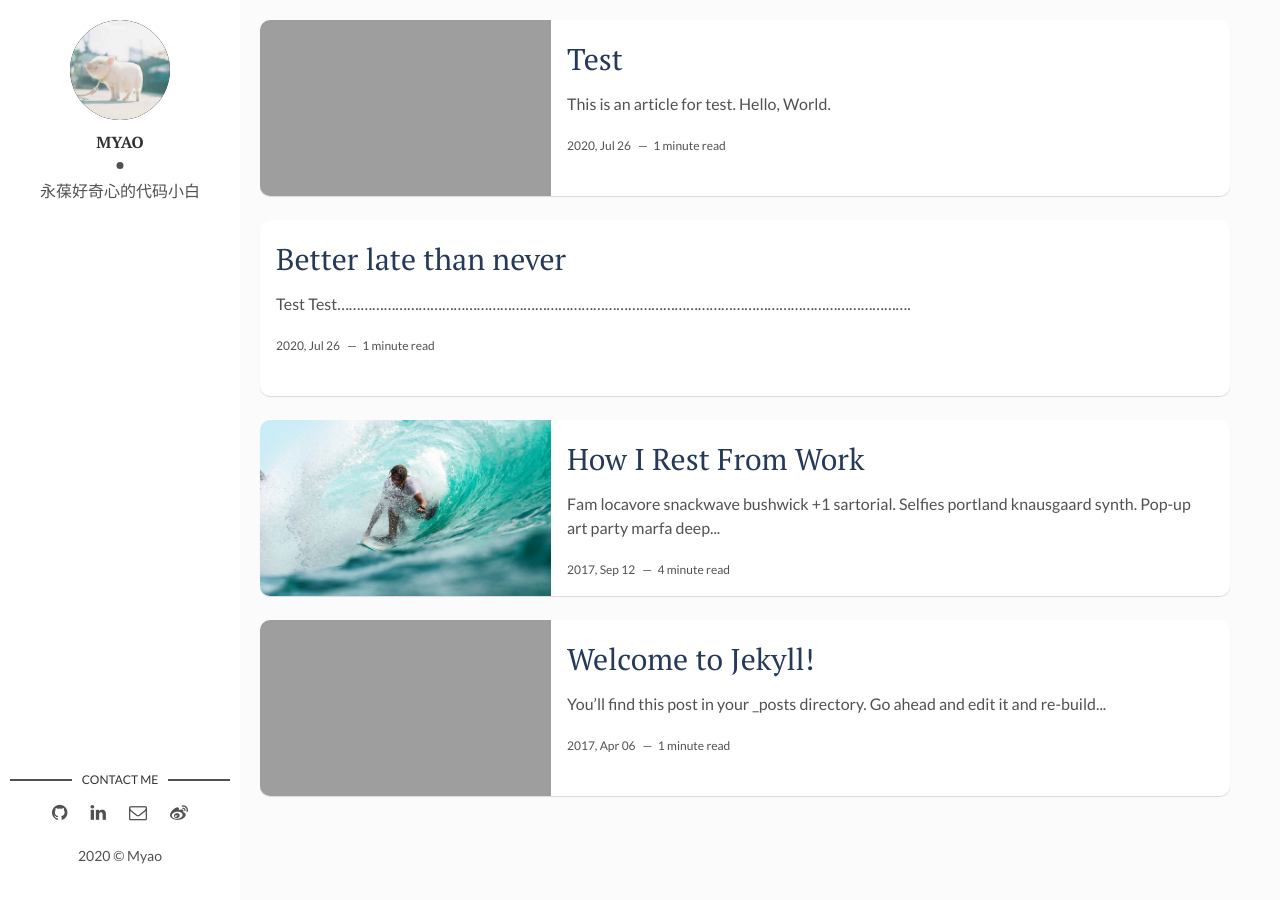
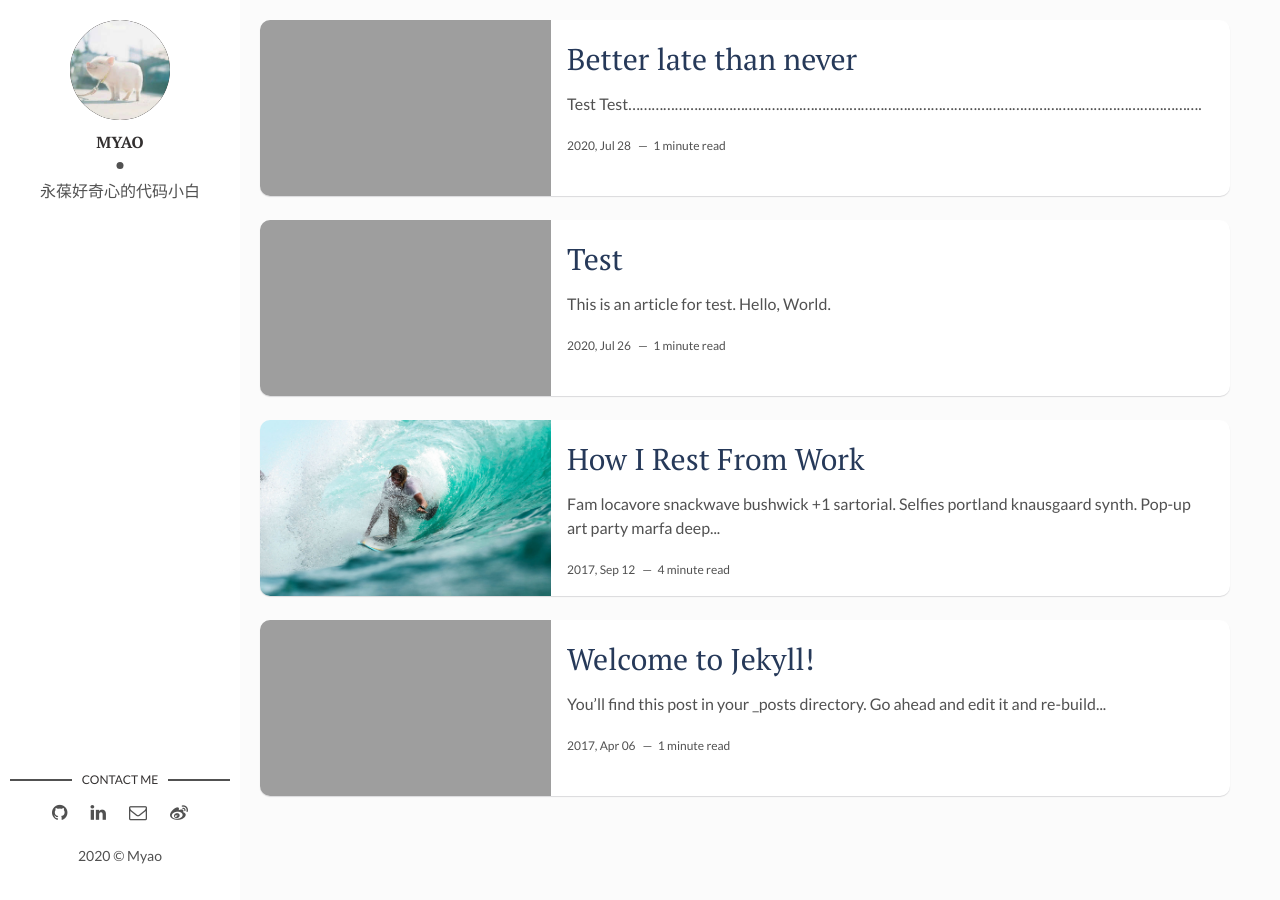
Before and after one commit to iammyao/iammyao.github.io, a Jekyll site: the page built from index.html, in a window 1280 px wide. Built offline with Jekyll 4.4.1, drawn with Linux system fonts in a browser that asks for light colours; the list of posts is cut into pages by our own code.

Commit message:
Update 2020-07-26-better-late-than-never.markdown

```diff
--- a/_posts/2020-07-26-better-late-than-never.markdown
+++ b/_posts/2020-07-26-better-late-than-never.markdown
@@ -1,9 +1,9 @@
 ---
 layout: post
 title: Better late than never
-date: 2020-07-26 13:32:20 +0300
+date: 2020-07-28 13:32:20 +0300
 description: You’ll find this post in your `_posts` directory. Go ahead and edit it and re-build the site to see your changes. # Add post description (optional)
-img:
+img: "https://sbimg.cn/image/P5tM4.jpg"
 fig-caption: # Add figcaption (optional)
 tags: [Diary]
 ---
```
